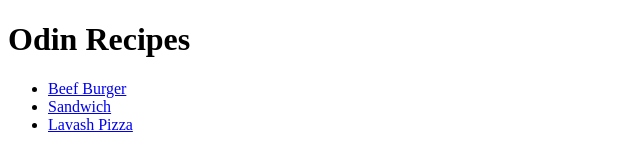
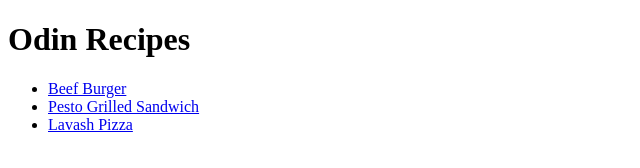
Before and after one commit to Zainds/odin-recipes, a plain HTML site: page index.html in a window 1280 px wide. Shown: the whole page, without its empty margins (0-640 px from the left). Drawn offline with Linux system fonts and the light colour scheme.

Commit message:
Fix typo in index.html

```diff
--- a/index.html
+++ b/index.html
@@ -9,7 +9,7 @@
     <h1>Odin Recipes</h1>
     <ul>
         <li><a href="recipes/burger.html" >Beef Burger</a></li>
-        <li><a href="recipes/sandwich.html" > Sandwich</a></li>
+        <li><a href="recipes/sandwich.html" >Pesto Grilled Sandwich</a></li>
         <li><a href="recipes/pizza.html" >Lavash Pizza</a></li>
     </ul>
 </body>
```
